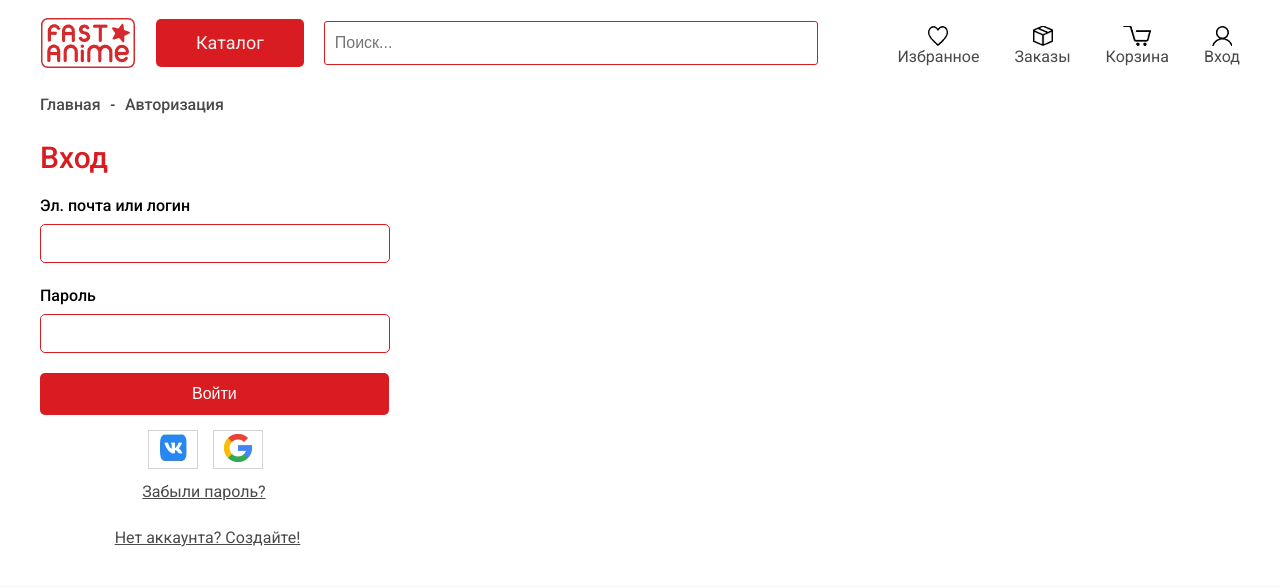
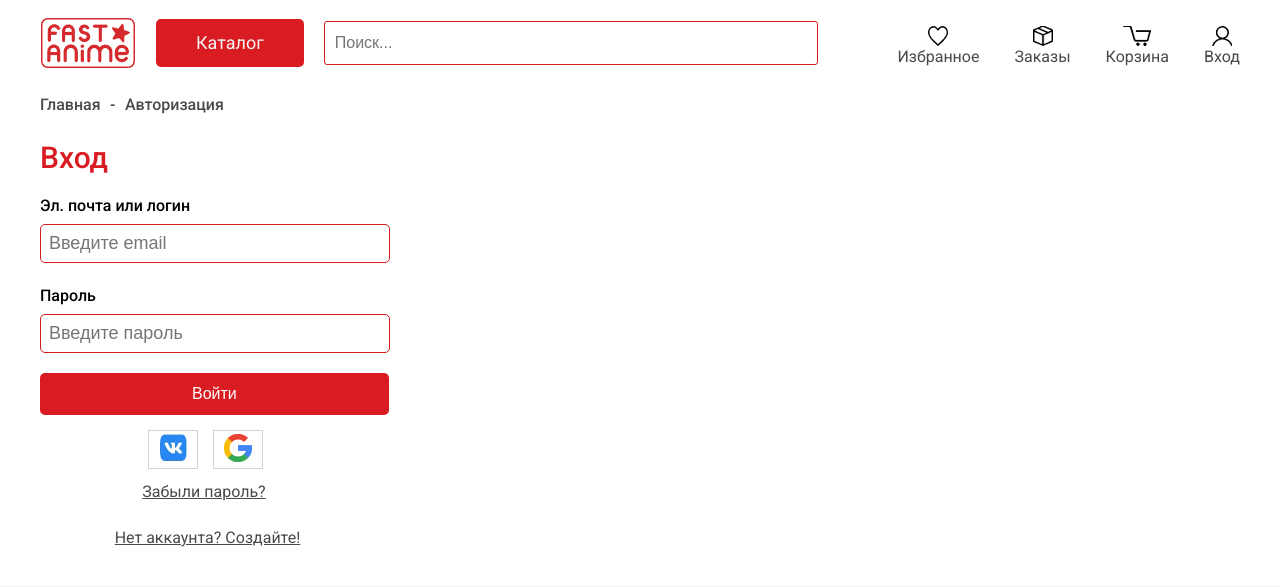
Before and after one commit to katsuyorii/OtakuWorld, a Django app: page /accounts/login/ in a window 1280 px wide. Shown: the part 48-635 px from the top of the page. Run offline with Django 5.2, Linux system fonts and the light colour scheme.

Commit message:
create login user view and edit backend auth

```diff
--- a/mysite/mysite/settings.py
+++ b/mysite/mysite/settings.py
@@ -158,8 +158,6 @@ INTERNAL_IPS = [
 
 AUTH_USER_MODEL = 'users.User'
 
-
 AUTHENTICATION_BACKENDS = [
-    'django.contrib.auth.backends.ModelBackend',
     'users.backend.EmailAuthBackend',
 ]
--- /dev/null
+++ b/mysite/users/forms.py
@@ -0,0 +1,13 @@
+from django import forms
+
+# Класс-форма для авторизации пользователя
+class LoginUserForm(forms.Form):
+    email = forms.CharField(widget=forms.EmailInput(attrs={
+        'class': 'login-email-input',
+        'placeholder': 'Введите email',
+    }))
+
+    password = forms.CharField(widget=forms.PasswordInput(attrs= {
+        'class': 'login-email-input',
+        'placeholder': 'Введите пароль',
+    }))
--- a/mysite/users/templates/users/login.html
+++ b/mysite/users/templates/users/login.html
@@ -12,15 +12,24 @@
 
 <div class="login-block">
     <form method="POST">
+        {% csrf_token %}
         <div class="form-group">
-            <label class="login-email-lbl" for="username">Эл. почта или логин</label>
-            <input class="login-email-input" type="text" id="username" name="username" required>
+            <label class="login-email-lbl" for="{{ form.email.id_for_label }}">Эл. почта или логин</label>
+            {{ form.email }}
         </div>
 
+        {% for error in form.email.errors %}
+            <p class="product-detail-reviews-error">*pass{{ error }} </p>
+        {% endfor %}
+
         <div class="form-group">
-            <label class="login-email-lbl" for="password">Пароль</label>
-            <input class="login-email-input" type="password" id="password" name="password" required>
+            <label class="login-email-lbl" for="{{ form.password.id_for_label }}">Пароль</label>
+            {{ form.password }}
         </div>
+
+        {% for error in form.password.errors %}
+            <p class="product-detail-reviews-error">*email{{ error }} </p>
+        {% endfor %}
 
         <button class="login-btn" type="submit">Войти</button>
     </form>
--- a/mysite/users/views.py
+++ b/mysite/users/views.py
@@ -1,6 +1,31 @@
-from django.views.generic.base import TemplateView
+from django.http import HttpResponseRedirect
+from django.contrib.auth import authenticate, login
+from django.urls import reverse_lazy
+from django.views.generic import FormView
+from .forms import LoginUserForm
+from django.contrib import messages
 
 
 # Класс-представление авторизации пользователя
-class LoginUserView(TemplateView):
+class LoginUserView(FormView):
+    form_class = LoginUserForm
     template_name = 'users/login.html'
+
+    def form_valid(self, form):
+        email = form.cleaned_data['email']
+        password = form.cleaned_data['password']
+        user = authenticate(self.request, username=email, password=password)
+
+        if user is not None:
+            login(self.request, user)
+            messages.success(self.request, 'Вы успешно вошли в систему!')
+            return HttpResponseRedirect(reverse_lazy('index'))
+        else:
+            return self.form_invalid(form)
+
+
+    def get_context_data(self, **kwargs):
+        context = super().get_context_data(**kwargs)
+        context['title'] = 'Авторизация'
+
+        return context
```
Also changed, not shown: mysite/users/backend.py (+11 -5 lines).
